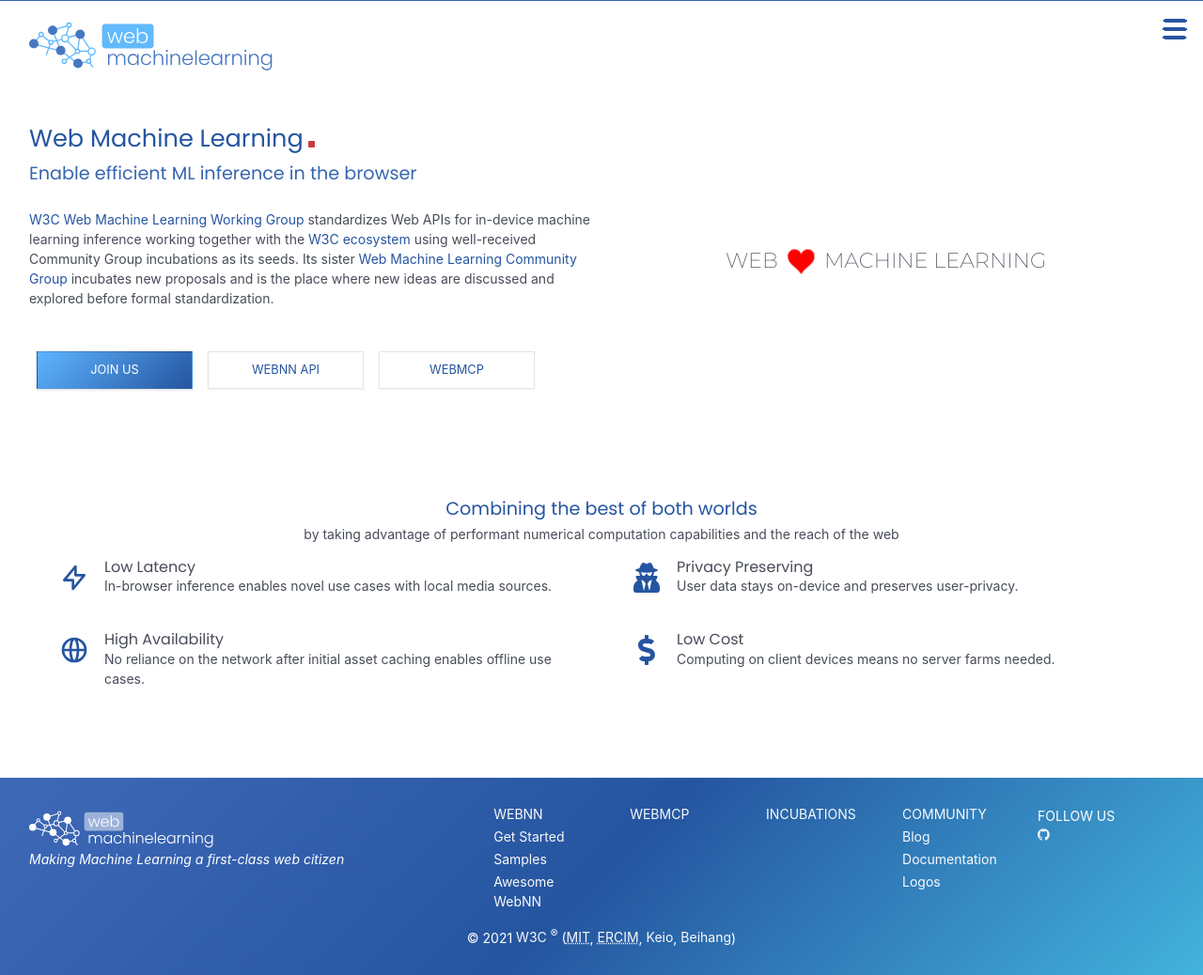
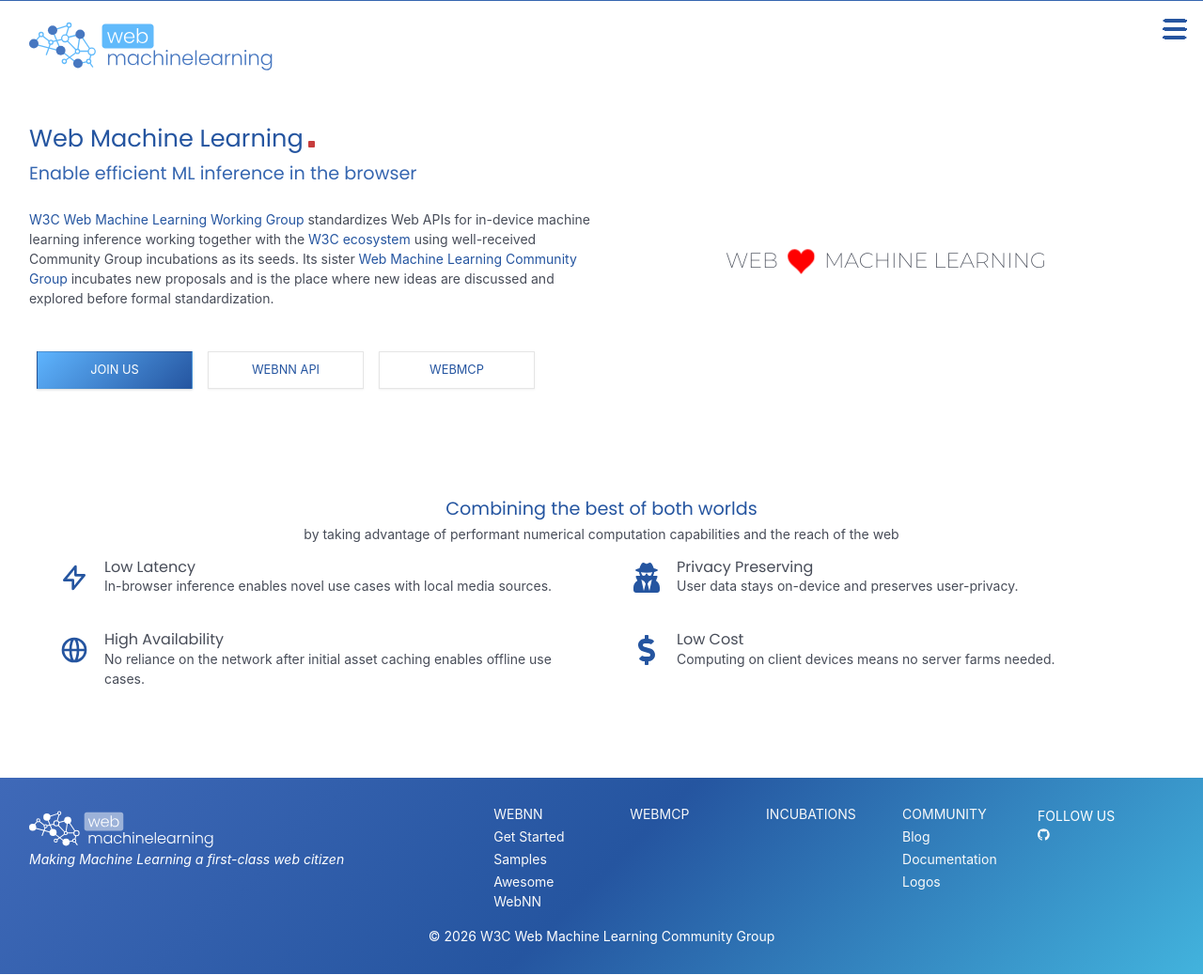
Before and after one commit to webmachinelearning/webmachinelearning.github.io, a Jekyll site: the page built from index.md, in a window 1280 px wide. Shown: the whole page at 94% size. Built offline with Jekyll 4.4.1, drawn with Linux system fonts in a browser that asks for light colours.

Commit message:
Update footer copyright to 2026 W3C community group

```diff
--- a/_includes/footer.html
+++ b/_includes/footer.html
@@ -58,8 +58,7 @@
       </div>
     </div>
     <div>
-      &#xA9; 2021 <a href="https://www.w3.org/">W3C</a> <sup>&#xAE;</sup> (<a href="https://www.csail.mit.edu/"><abbr title="Massachusetts Institute of Technology">MIT</abbr></a>, <a href="https://www.ercim.eu/"><abbr title="European Research Consortium for Informatics and Mathematics">ERCIM</abbr></a>,
-      <a href="https://www.keio.ac.jp/">Keio</a>, <a href="https://ev.buaa.edu.cn/">Beihang</a>)</a>
+      &#xA9; 2026 <a href="https://www.w3.org/">W3C</a> Web Machine Learning Community Group
     </div>
 
   </div>
```
